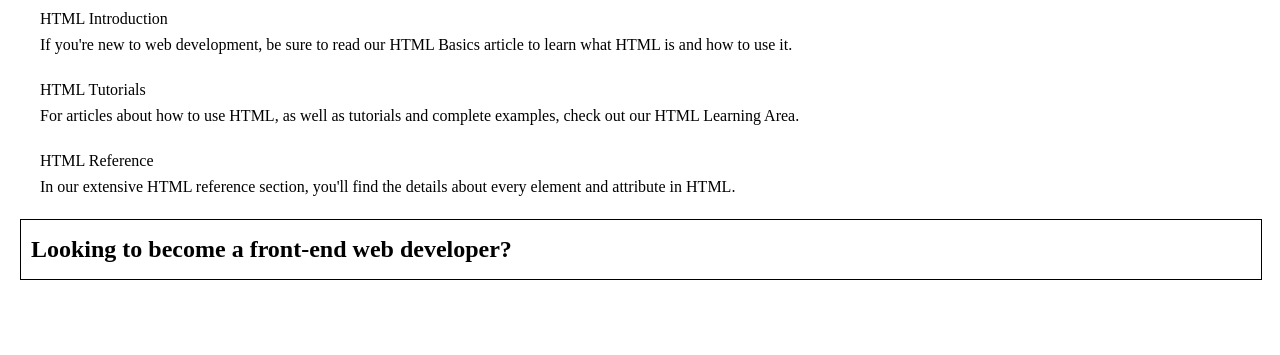
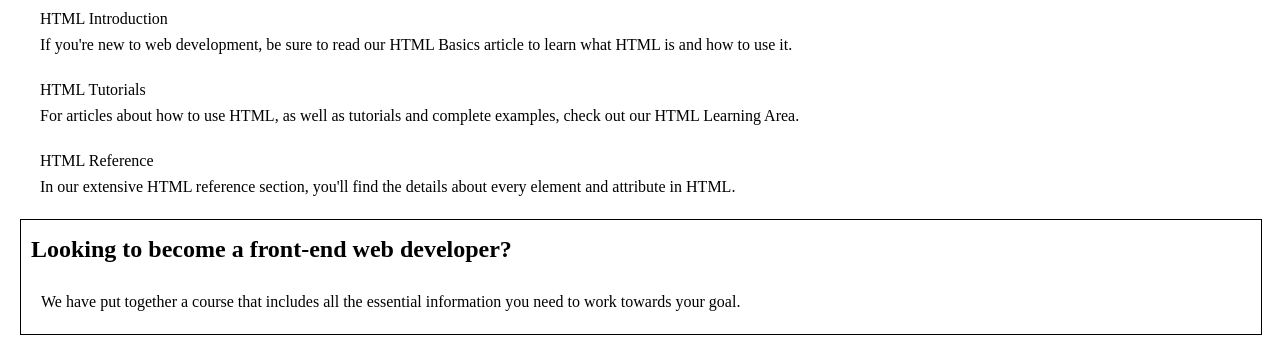
Before and after one commit to Erikm93/uppgift2, a plain HTML site: page index.html in a window 1280 px wide. Shown: the part 538-893 px from the top of the page. Before the commit the page ends 838 px from the top, so only its background shows below. Drawn offline with Linux system fonts and the light colour scheme.

Commit message:
sista commit onsdag

```diff
--- a/index.html
+++ b/index.html
@@ -70,6 +70,9 @@
 
         <div class="ad">
             <h2>Looking to become a front-end web developer?</h2>
+
+            <p>We have put together a course that includes all the essential information you need to work towards your goal.</p>
+
         </div>
 
       </div>
```
